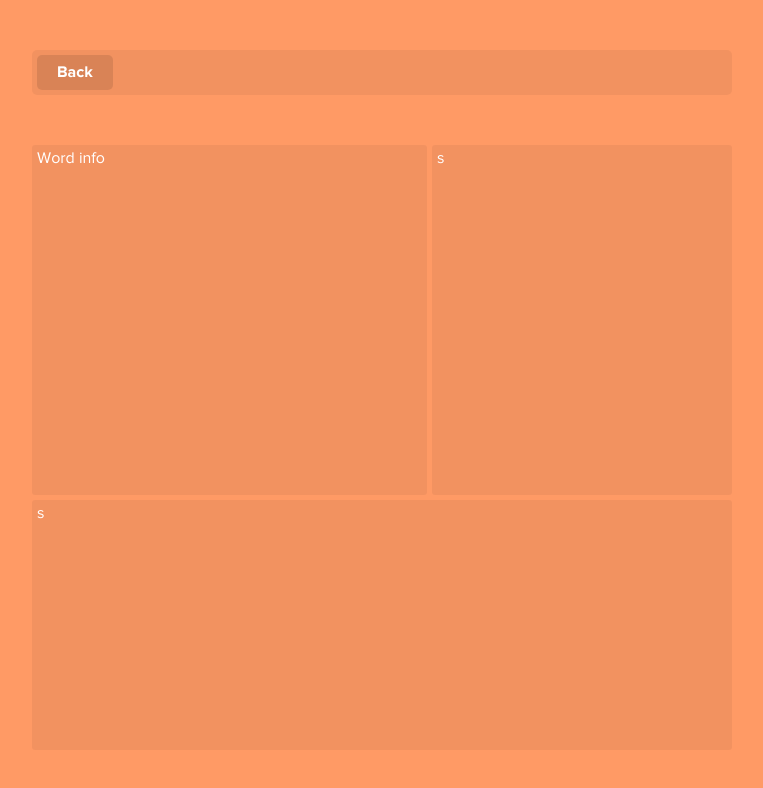
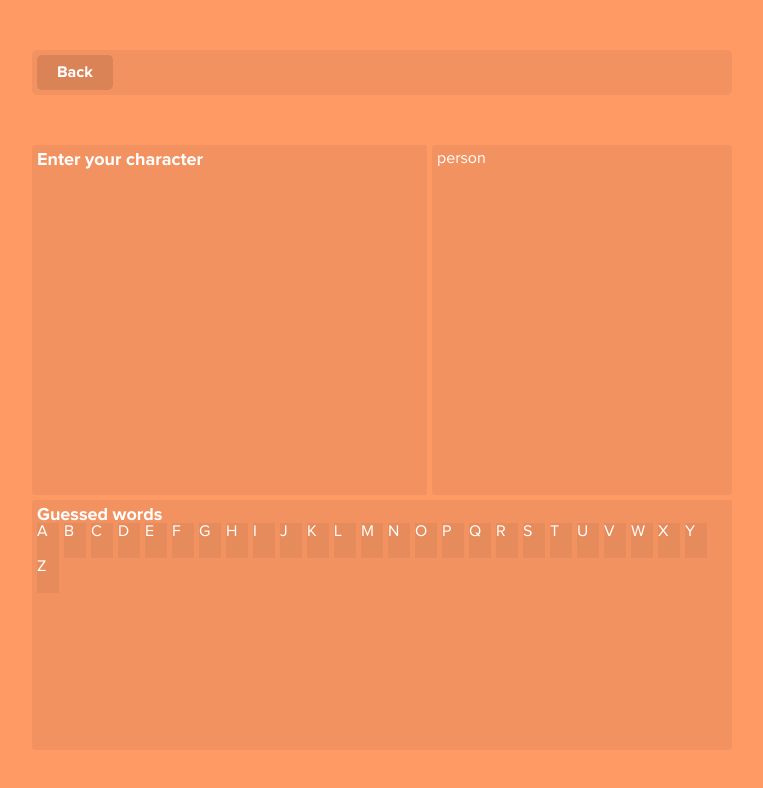
Before and after one commit to andrewhathaway/HangmanJS, a plain HTML site: page index.html in a window 1280 px wide. Both pictures are taken after a click on the link "Play Game". Shown: the whole page, without its empty margins (258-1021 px from the left). Drawn offline with Linux system fonts and the light colour scheme.

Commit message:
Start to put alphabet on the voard

```diff
--- a/index.html
+++ b/index.html
@@ -31,14 +31,16 @@
 			</div>
 			<div class="game-content">
 				<div class="word-info">
-					<h2>Word info</h2>
+					<h2>Enter your character</h2>
 				</div>
 				<div class="person">
-					s
+					person
 				</div>
 				<div class="clear"></div>
 				<div class="used-words">
-					s
+					<h2>Guessed words</h2>
+					<ul class="alphabet" id="alphabet">
+					</ul>
 				</div>
 			</div>
 		</div>
--- a/js/hangman.js
+++ b/js/hangman.js
@@ -83,7 +83,7 @@ $(function() {
 
 			word = HangmanJS.pick_word();
 
-
+			HangmanJS.setup_alphabet();
 		}
 
 		/**
@@ -108,6 +108,10 @@ $(function() {
 		 */
 		HangmanJS.to_menu = function(from) {
 			$('.game-section.' + from).removeClass('show');
+
+			if(from == 'game') {
+				HangmanJS.revert_game();
+			}
 		};
 
 		/**
@@ -123,6 +127,23 @@ $(function() {
 			};
 		};
 
+		HangmanJS.setup_alphabet = function() {
+			var list = $('#alphabet');
+			var alphabet = "ABCDEFGHIJKLMNOPQRSTUVWXYZ";
+
+
+			for(var i = 0; i < alphabet.length; i++) {
+				var next_char = alphabet.charAt(i);
+				list.append('<li data-char="' + next_char + '">' + next_char + '</li>');
+			}
+		}
+
+		HangmanJS.revert_game = function() {
+			var list = $('#alphabet');
+
+			list.empty();
+		}
+
 	}
 
 	//Move this shit
--- a/sass/screen.scss
+++ b/sass/screen.scss
@@ -139,6 +139,11 @@ body {
 			@include border-radius(3px);
 			background: rgba(0, 0, 0, .05);
 			@include box-sizing(border-box);
+
+			h2 {
+				font-size: 18px;
+				font-family: $prox-bold;
+			}
 		}
 
 		.person,
@@ -149,6 +154,8 @@ body {
 		.word-info {
 			float: left;
 			width: 395px;
+
+
 		}
 
 		.person {
@@ -160,6 +167,19 @@ body {
 			width: 700px;
 			height: 250px;
 			margin-top: 5px;
+
+			.alphabet {
+				width: 100%;
+
+				li {
+					display: block;
+					width: 22px;
+					height: 35px;
+					float: left;
+					margin-right: 5px;
+					background: rgba(0, 0, 0, .05);
+				}
+			}
 		}
 
 	}
```
Also changed, not shown: css/screen.css.
